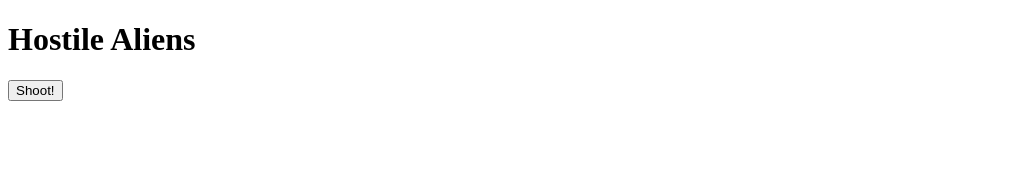
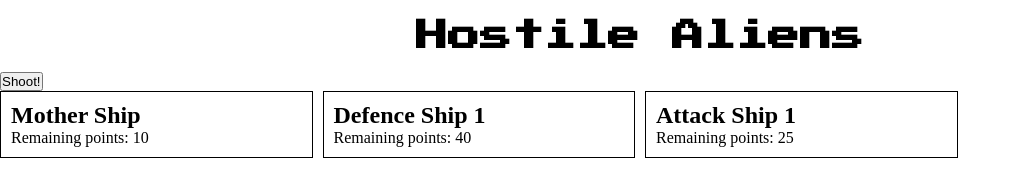
Before and after one commit to Katie201677/hostile-aliens-challenge, a website with bundled scripts: page index.html in a window 1280 px wide. Shown: the whole page, without its empty margins (0-1021 px from the left). Built offline with nearby package versions, Linux system fonts and the light colour scheme.

Commit message:
Updates styles

```diff
--- a/helperFunctions.js
+++ b/helperFunctions.js
@@ -1,21 +1,3 @@
-export const generateShipHTML = (shipObject) => {
-  return `
-  <div class="ships__ship" id="${shipObject.uniqueID}">
-    <h2>${shipObject.name}</h2>
-    <p>Remaining points: ${shipObject.points}</p>
-  </div>
-  `
-}
-
-export const displayShipHTML = () => {
-  const shipHTML = shipArray.map((ship) => generateShipHTML(ship)).join("");
-  ships.innerHTML = shipHTML;
-}
-
-export const generateRandomShipNumber = (max) => {
-  return Math.floor(Math.random() * max);
-}
-
 export const checkIfGameOver = (shipArray) => {
   if (shipArray[0].isDestroyed ) {
     return true;
@@ -28,6 +10,19 @@ export const checkIfGameOver = (shipArray) => {
   return true;
 }
 
+export const generateRandomShipNumber = (max) => {
+  return Math.floor(Math.random() * max);
+}
+
+export const generateShipHTML = (shipObject) => {
+  return `
+  <div class="ships__ship" id="${shipObject.uniqueID}">
+    <h2>${shipObject.name}</h2>
+    <p>Remaining points: ${shipObject.points}</p>
+  </div>
+  `
+}
+
 export const showGameOver = (gameOverMessage, ships) => {
   gameOverMessage.style.display = "block";
   ships.style.display = "none";
--- a/index.html
+++ b/index.html
@@ -5,7 +5,7 @@
   <meta http-equiv="X-UA-Compatible" content="IE=edge">
   <meta name="viewport" content="width=device-width, initial-scale=1.0">
   <title>Hostile Aliens</title>
-  <link rel="stylesheet" href="styles.css">
+  <link rel="stylesheet" href="./styles/styles.css">
   <script src="./main.js" type="module" defer></script>
 </head>
 <body>
--- a/main.js
+++ b/main.js
@@ -1,5 +1,5 @@
 import Ship from "./classes.js";
-import { generateShipHTML, generateRandomShipNumber, checkIfGameOver, showGameOver, displayShipHTML } from './helperFunctions.js';
+import { generateShipHTML, generateRandomShipNumber, checkIfGameOver, showGameOver } from './helperFunctions.js';
 
 const attackShipNumber = 1;
 const defenceShipNumber = 1;
@@ -26,6 +26,11 @@ const populateShipArray = () => {
   }
 }
 populateShipArray();
+
+const displayShipHTML = () => {
+  const shipHTML = shipArray.map((ship) => generateShipHTML(ship)).join("");
+  ships.innerHTML = shipHTML;
+}
 displayShipHTML();
 
 const addHitClassToHitShip = (uniqueID) => {
@@ -33,20 +38,17 @@ const addHitClassToHitShip = (uniqueID) => {
   hitShipHTML.classList.add("hit");
 }
 
-const removeDestroyedShipFromGame = (hitShip, index) => {
+const resetView = (hitShip, index) => {
+  removeDestroyedShipFromGame(hitShip, index);
+  displayShipHTML();
+}
+
+export const removeDestroyedShipFromGame = (hitShip, index) => {
   if (hitShip.isDestroyed) {
     shipArray.splice(index, 1);
     count -= 1;
   };
 }
-
-const resetView = (hitShip, index) => {
-  removeDestroyedShipFromGame(hitShip, index);
-  displayShipHTML();
-  console.log(shipArray);
-}
-
-
 
 shootButton.addEventListener("click", () => {
   const index = generateRandomShipNumber(count);
--- /dev/null
+++ b/styles/base.scss
@@ -0,0 +1,11 @@
+@use "./variables.scss" as *;
+
+* {
+  margin: 0;
+  padding: 0;
+  box-sizing: border-box;
+}
+
+.header__h1 {
+  font-family: $font-display;
+}
--- a/styles.scss
+++ b/styles/styles.scss
@@ -1,3 +1,11 @@
+@use "./base.scss";
+
+.header {
+  margin-bottom: 20px;
+  margin-top: 20px;
+  text-align: center;
+}
+
 .ships {
   display: grid;
   gap: 10px;
--- /dev/null
+++ b/styles/variables.scss
@@ -0,0 +1,3 @@
+@import url('https://fonts.googleapis.com/css2?family=Press+Start+2P&display=swap');
+
+$font-display: 'Press Start 2P', cursive;
```
Also changed, not shown: styles.css (deleted), styles/styles.css (added), styles/variables.css (added).
